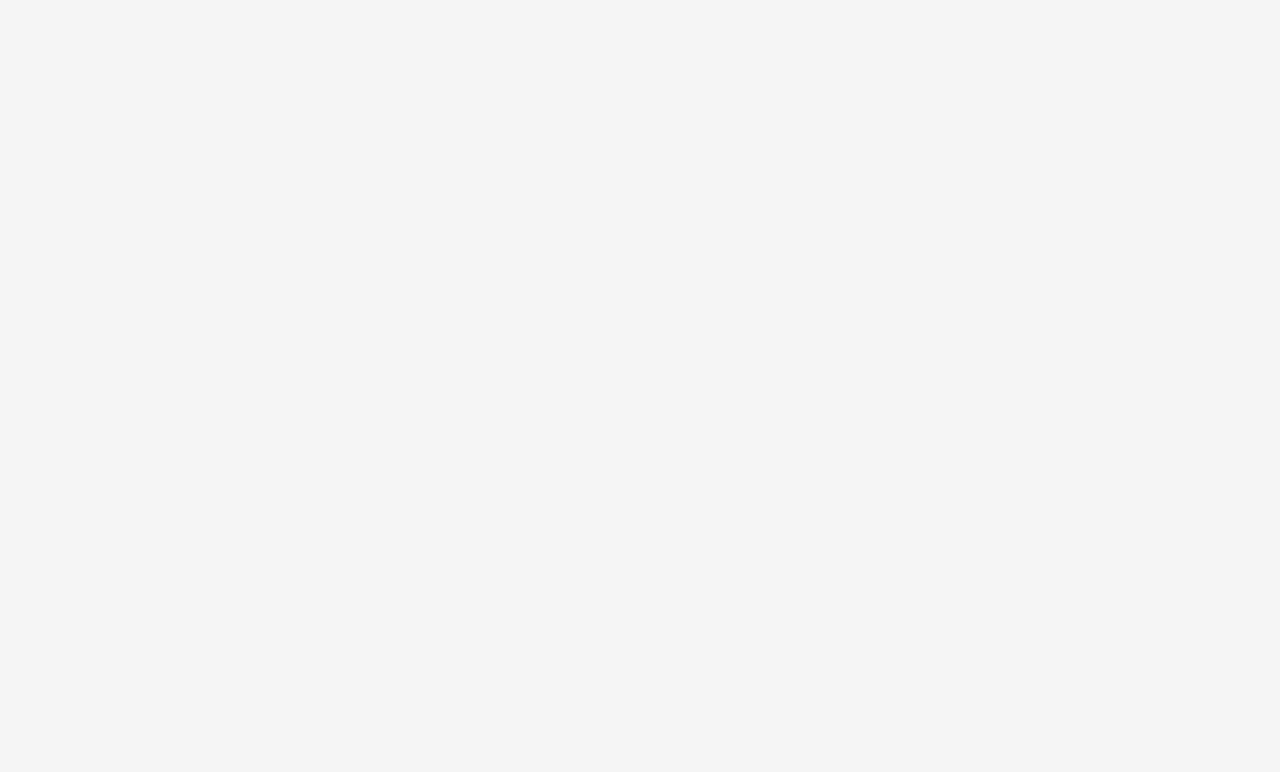
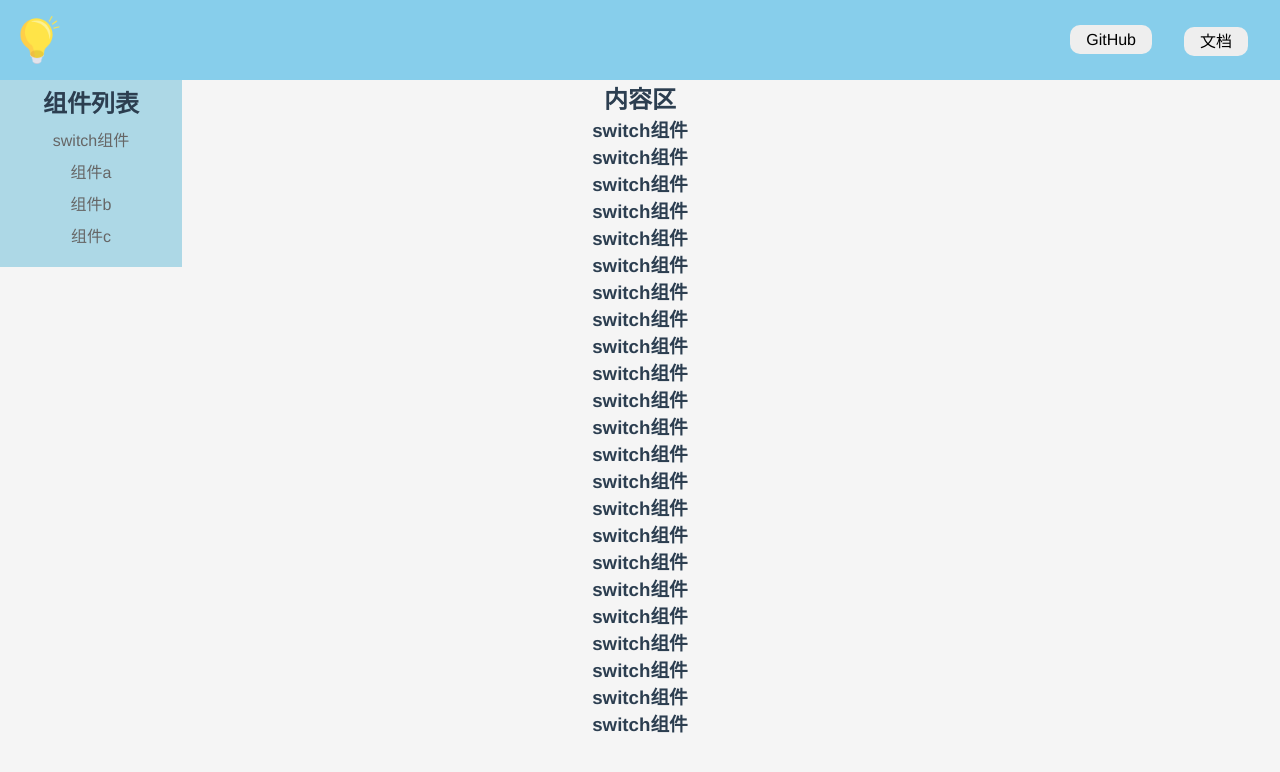
Before and after one commit to rookiepjx/ui-for-vue3, a Vue app: page /doc/switch in a window 1280 px wide. Before the commit this address had no page. Shown: the top 772 px of the page. Built offline with nearby package versions, Linux system fonts and the light colour scheme.

Commit message:
路由跳转并隐藏aside

```diff
--- a/index.html
+++ b/index.html
@@ -8,6 +8,6 @@
 </head>
 <body>
   <div id="app"></div>
-  <script type="module" src="/src/main.js"></script>
+  <script type="module" src="/src/main.ts"></script>
 </body>
 </html>
--- a/src/App.vue
+++ b/src/App.vue
@@ -6,19 +6,26 @@
 import {
   provide,
   ref
-} from "vue"
+} from "vue";
+import router from "./router"
 export default {
   // vue3新增setup函数
   setup() {
     // 根据设备屏幕宽度决定显示/隐藏
-    const width = document.documentElement.clientWidth
-    const asideVisible = ref(width <= 500 ? false : true)
+    const width = document.documentElement.clientWidth;
+    const asideVisible = ref(width <= 500 ? false : true);
     // 使用 provide set变量，所有子组件都可以使用这个变量
-    provide("asideVisible", asideVisible)
+    provide("asideVisible", asideVisible);
+
+    // 路由导航
+    // 路由跳转后隐藏 aside (pc一直显示，移动端需要隐藏)
+    router.afterEach(() => {
+      if (width <= 500) {
+        asideVisible.value = !asideVisible.value
+      }
+    });
   },
   name: "App",
-  components: {
-
-  },
+  components: {},
 };
 </script>
--- /dev/null
+++ b/src/components/A.vue
@@ -0,0 +1,11 @@
+<template>
+<div>
+  <h3>A组件</h3>
+</div>
+</template>
+
+<script>
+export default {
+
+};
+</script>
--- /dev/null
+++ b/src/components/B.vue
@@ -0,0 +1,11 @@
+<template>
+<div>
+  <h3>B组件</h3>
+</div>
+</template>
+
+<script>
+export default {
+
+};
+</script>
--- a/src/components/Button.vue
+++ /dev/null
@@ -1,5 +0,0 @@
-<template>
-<div>
-  <button>+1</button>
-</div>
-</template>
--- /dev/null
+++ b/src/components/C.vue
@@ -0,0 +1,11 @@
+<template>
+<div>
+  <h3>C组件<h3>
+</div>
+</template>
+
+<script>
+export default {
+
+};
+</script>
--- /dev/null
+++ b/src/components/Switch.vue
@@ -0,0 +1,33 @@
+<template>
+<div>
+  <h3>switch组件</h3>
+  <h3>switch组件</h3>
+  <h3>switch组件</h3>
+  <h3>switch组件</h3>
+  <h3>switch组件</h3>
+  <h3>switch组件</h3>
+  <h3>switch组件</h3>
+  <h3>switch组件</h3>
+  <h3>switch组件</h3>
+  <h3>switch组件</h3>
+  <h3>switch组件</h3>
+  <h3>switch组件</h3>
+  <h3>switch组件</h3>
+  <h3>switch组件</h3>
+  <h3>switch组件</h3>
+  <h3>switch组件</h3>
+  <h3>switch组件</h3>
+  <h3>switch组件</h3>
+  <h3>switch组件</h3>
+  <h3>switch组件</h3>
+  <h3>switch组件</h3>
+  <h3>switch组件</h3>
+  <h3>switch组件</h3>
+</div>
+</template>
+
+<script>
+export default {
+
+};
+</script>
--- a/src/components/TopNav.vue
+++ b/src/components/TopNav.vue
@@ -2,7 +2,9 @@
 <div class="nav">
   <img class="toggleBtn" @click="toggleAside" src="../assets/img/menu.png" alt="" />
   <div class="logo">
-    <img class="avatar" src="../assets/img/avatar.png" alt="" />
+    <router-link to="/">
+      <img class="avatar" src="../assets/img/avatar.png" alt="" />
+    </router-link>
   </div>
   <ul class="menu">
     <li><a href="https://github.com/rookiepjx/ui-for-vue3">GitHub</a></li>
@@ -23,7 +25,6 @@ export default {
   setup() {
     // inject get父组件中provide的变量asideVisible
     const asideVisible = inject < Ref < boolean >> ("asideVisible");
-    console.log("aside的值为" + asideVisible.value);
     const toggleAside = () => {
       asideVisible.value = !asideVisible.value;
     };
@@ -47,6 +48,7 @@ export default {
   padding: 16px;
 
   >.toggleBtn {
+    position: absolute;
     display: none;
     width: 28px;
     height: 28px;
@@ -57,7 +59,6 @@ export default {
     margin-right: auto;
 
     .avatar {
-      margin-left: 10px;
       width: 3em;
       height: 3em;
     }
--- a/src/main.js
+++ /dev/null
@@ -1,27 +0,0 @@
-import { createApp } from 'vue'
-import App from './App.vue'
-import './index.css'
-import {createWebHistory,createRouter} from "vue-router"
-
-import Home from "./views/Home.vue";
-import Doc from "./views/Doc.vue";
-
-// vue2 和 vue3 差别
-// 1.模板template可以有多个根标签
-// 2.createApp 取代 new Vue()
-const history = createWebHistory();
-const router = createRouter({
-  history,
-  routes:[{
-    path:'/',
-    component:Home
-  },{
-    path:'/doc',
-    component:Doc
-  }]
-})
-
-const app = createApp(App)
-app.use(router)
-app.mount('#app')
-// createApp(App).mount('#app')
--- /dev/null
+++ b/src/router.ts
@@ -0,0 +1,37 @@
+import { createWebHistory, createRouter } from "vue-router";
+
+const history = createWebHistory();
+const router = createRouter({
+	history,
+	routes: [
+		{
+			path: "/",
+			component: () => import("../src/views/Home.vue"),
+		},
+		{
+			path: "/doc",
+			component: () => import("../src/views/Doc.vue"),
+			redirect: "/doc/switch",
+			children: [
+				{
+					path: "switch",
+					component: () => import("../src/components/Switch.vue"),
+				},
+				{
+					path: "a",
+					component: () => import("../src/components/A.vue"),
+				},
+				{
+					path: "b",
+					component: () => import("../src/components/B.vue"),
+				},
+				{
+					path: "c",
+					component: () => import("../src/components/C.vue"),
+				},
+			],
+		},
+	],
+});
+
+export default router;
--- a/src/views/Doc.vue
+++ b/src/views/Doc.vue
@@ -5,16 +5,16 @@
     <h2>组件列表</h2>
     <ol>
       <li>
-        <router-link to="/1">组件1</router-link>
+        <router-link to="/doc/switch">switch组件</router-link>
       </li>
       <li>
-        <router-link to="/2">组件2</router-link>
+        <router-link to="/doc/a">组件a</router-link>
       </li>
       <li>
-        <router-link to="/3">组件3</router-link>
+        <router-link to="/doc/b">组件b</router-link>
       </li>
       <li>
-        <router-link to="/4">组件4</router-link>
+        <router-link to="/doc/c">组件c</router-link>
       </li>
     </ol>
   </aside>
@@ -36,7 +36,6 @@ export default {
   setup() {
     // inject get父组件中provide的变量asideVisible
     const asideVisible = inject < Ref < boolean >> ("asideVisible");
-    console.log("aside的值为" + asideVisible.value);
 
     // return出去模板中才能使用这个变量
     return {
```
Also changed, not shown: src/main.ts (added, +13 -0 lines).
